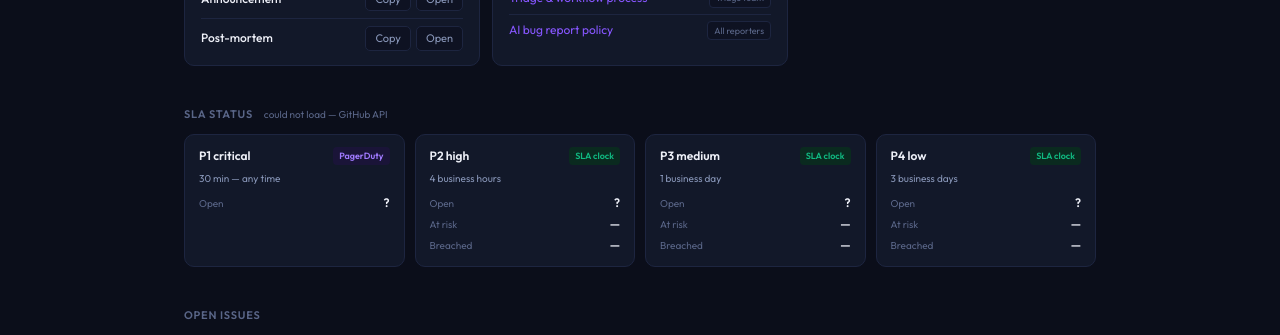
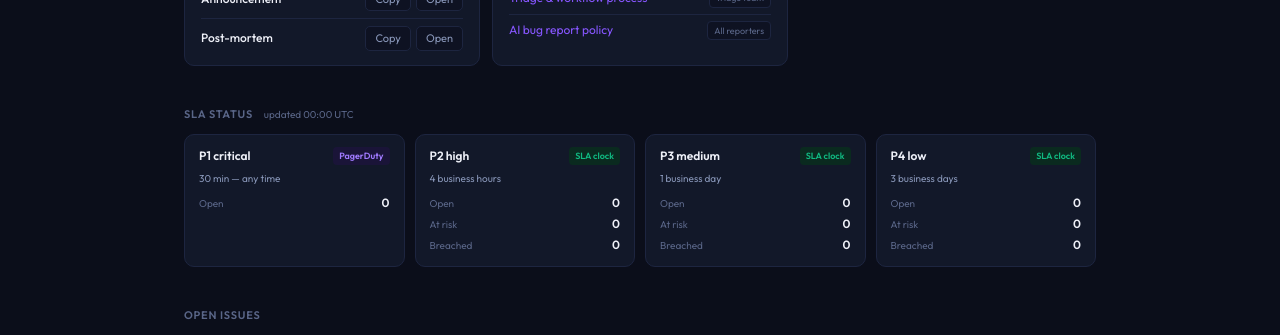
Before and after one commit to midnightntwrk/servicedesk, a Jekyll site: the page index.html, which Jekyll copies as it is, in a window 1280 px wide and 900 px high, scrolled down 627 px. Shown: the part 206-541 px from the top of the window. Built offline with Jekyll 4.4.1, drawn with Linux system fonts in a browser that asks for light colours; some of the changed lines change nothing that is shown.

Commit message:
fix sla render

```diff
--- a/index.html
+++ b/index.html
@@ -488,54 +488,44 @@ async function ghFetch(url) {
   return r.json();
 }
 
-// Count open issues with a given label using the search API
-async function countLabel(label) {
-  const d = await ghFetch(
-    `https://api.github.com/search/issues?q=repo:${REPO}+is:issue+is:open+label:${encodeURIComponent(label)}&per_page=1`
-  );
-  return d.total_count;
-}
+async function loadSLA() {
+  // Counts are precomputed by the "Data refresh" workflow (.github/workflows/data-refresh.yml)
+  // into sla.json, served alongside this page. This avoids the unauthenticated GitHub
+  // Search API (10 req/min) that previously rate-limited the cards to '?'.
+  try {
+    const r = await fetch('sla.json', { cache: 'no-store' });
+    if (!r.ok) throw new Error(r.status);
+    const data = await r.json();
+    const p = data.priorities || {};
 
-async function loadSLA() {
-  try {
-    const [p1, p2, p3, p4, p2r, p3r, p4r, p2b, p3b, p4b, paged] = await Promise.all([
-      countLabel('priority:p1'),
-      countLabel('priority:p2'),
-      countLabel('priority:p3'),
-      countLabel('priority:p4'),
-      countLabel('sla:response-at-risk'),   // rough proxy split later
-      countLabel('sla:response-at-risk'),
-      countLabel('sla:response-at-risk'),
-      countLabel('sla:response-breached'),
-      countLabel('sla:response-breached'),
-      countLabel('sla:response-breached'),
-      countLabel('pd:paged'),
-    ]);
     // Open counts
-    setText('p1-open', p1, false);
-    setText('p2-open', p2, false);
-    setText('p3-open', p3, false);
-    setText('p4-open', p4, false);
-    // At-risk / breached — fetched as aggregate; sla-clock.yml will break these
-    // down per-priority when workflows are active; for now show aggregate
-    const atRisk   = p2r;
-    const breached = p2b;
-    setText('p2-risk',   atRisk,   true);
-    setText('p3-risk',   '—',      false);
-    setText('p4-risk',   '—',      false);
-    setText('p2-breach', breached, true);
-    setText('p3-breach', '—',      false);
-    setText('p4-breach', '—',      false);
-    // P1 PD active
+    setText('p1-open', p.p1?.open ?? '?', false);
+    setText('p2-open', p.p2?.open ?? '?', false);
+    setText('p3-open', p.p3?.open ?? '?', false);
+    setText('p4-open', p.p4?.open ?? '?', false);
+
+    // At-risk / breached — now computed per-priority by the workflow
+    setText('p2-risk',   p.p2?.at_risk  ?? '—', true);
+    setText('p3-risk',   p.p3?.at_risk  ?? '—', true);
+    setText('p4-risk',   p.p4?.at_risk  ?? '—', true);
+    setText('p2-breach', p.p2?.breached ?? '—', true);
+    setText('p3-breach', p.p3?.breached ?? '—', true);
+    setText('p4-breach', p.p4?.breached ?? '—', true);
+
+    // P1 PagerDuty active
+    const paged = p.p1?.paged ?? 0;
     if (paged > 0) {
       document.getElementById('p1-pd').style.display = 'flex';
       document.getElementById('p1-pd-label').textContent = paged + ' incident active';
     }
-    // Timestamp
-    document.getElementById('sla-ts').textContent =
-      'updated ' + new Date().toLocaleTimeString('en-GB', { hour:'2-digit', minute:'2-digit' }) + ' UTC';
-  } catch(e) {
-    document.getElementById('sla-ts').textContent = 'could not load — GitHub API';
+
+    // Timestamp reflects when the workflow last refreshed the data
+    const gen = data.generated_at ? new Date(data.generated_at) : null;
+    document.getElementById('sla-ts').textContent = gen && !isNaN(gen)
+      ? 'updated ' + gen.toLocaleTimeString('en-GB', { hour:'2-digit', minute:'2-digit', timeZone:'UTC' }) + ' UTC'
+      : 'updated';
+  } catch (e) {
+    document.getElementById('sla-ts').textContent = 'could not load — data unavailable';
     ['p1-open','p2-open','p3-open','p4-open'].forEach(id => setText(id, '?', false));
   }
 }
--- /dev/null
+++ b/sla.json
@@ -0,0 +1,28 @@
+{
+  "generated_at": "1970-01-01T00:00:00Z",
+  "priorities": {
+    "p1": {
+      "open": 0,
+      "paged": 0,
+      "target_display": "30 min (PagerDuty)"
+    },
+    "p2": {
+      "open": 0,
+      "at_risk": 0,
+      "breached": 0,
+      "target_display": "4 business hours"
+    },
+    "p3": {
+      "open": 0,
+      "at_risk": 0,
+      "breached": 0,
+      "target_display": "1 business day"
+    },
+    "p4": {
+      "open": 0,
+      "at_risk": 0,
+      "breached": 0,
+      "target_display": "3 business days"
+    }
+  }
+}
```
Also changed, not shown: .github/workflows/data-refresh.yml.
